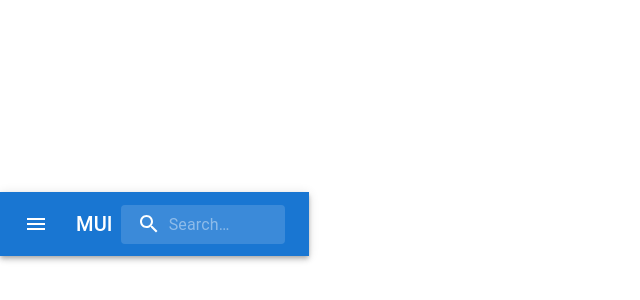
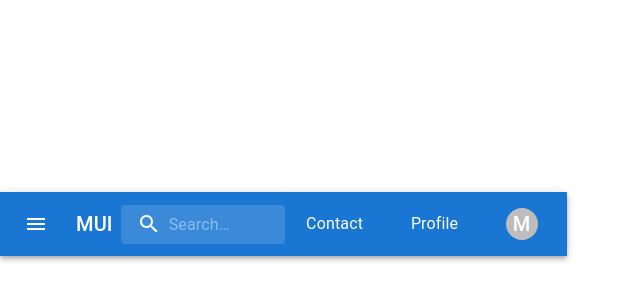
Before and after one commit to HenriqueCole/tecnico-website, a React (Vite) app: page / in a window 1280 px wide. Shown: the part 176-476 px from the top of the page, without its empty margins (0-640 px from the left). Built offline with nearby package versions, Linux system fonts and the light colour scheme.

Commit message:
feat: created profile account button

```diff
--- a/src/pages/home/index.jsx
+++ b/src/pages/home/index.jsx
@@ -21,6 +21,15 @@
 import ListItemText from "@mui/material/ListItemText";
 import InboxIcon from "@mui/icons-material/MoveToInbox";
 import MailIcon from "@mui/icons-material/Mail";
+
+//Account profile
+import Avatar from "@mui/material/Avatar";
+import Menu from "@mui/material/Menu";
+import MenuItem from "@mui/material/MenuItem";
+import Tooltip from "@mui/material/Tooltip";
+import PersonAdd from "@mui/icons-material/PersonAdd";
+import Settings from "@mui/icons-material/Settings";
+import Logout from "@mui/icons-material/Logout";
 
 import "./styles.css";
 
@@ -122,8 +131,18 @@
     </Box>
   );
 
+  //Account profile
+  const [anchorEl, setAnchorEl] = React.useState(null);
+  const open = Boolean(anchorEl);
+  const handleClick = (event) => {
+    setAnchorEl(event.currentTarget);
+  };
+  const handleClose = () => {
+    setAnchorEl(null);
+  };
   return (
     <div>
+      {/* Header */}
       <Box sx={{ flexGrow: 1 }}>
         <AppBar position="static">
           <Toolbar>
@@ -154,9 +173,94 @@
                 inputProps={{ "aria-label": "search" }}
               />
             </Search>
+            {/* Account profile */}
+            <Box
+              sx={{
+                display: "flex",
+                alignItems: "center",
+                textAlign: "center",
+              }}
+            >
+              <Typography sx={{ minWidth: 100 }}>Contact</Typography>
+              <Typography sx={{ minWidth: 100 }}>Profile</Typography>
+              <Tooltip title="Account settings">
+                <IconButton
+                  onClick={handleClick}
+                  size="small"
+                  sx={{ ml: 2 }}
+                  aria-controls={open ? "account-menu" : undefined}
+                  aria-haspopup="true"
+                  aria-expanded={open ? "true" : undefined}
+                >
+                  <Avatar sx={{ width: 32, height: 32 }}>M</Avatar>
+                </IconButton>
+              </Tooltip>
+            </Box>
+            <Menu
+              anchorEl={anchorEl}
+              id="account-menu"
+              open={open}
+              onClose={handleClose}
+              onClick={handleClose}
+              PaperProps={{
+                elevation: 0,
+                sx: {
+                  overflow: "visible",
+                  filter: "drop-shadow(0px 2px 8px rgba(0,0,0,0.32))",
+                  mt: 1.5,
+                  "& .MuiAvatar-root": {
+                    width: 32,
+                    height: 32,
+                    ml: -0.5,
+                    mr: 1,
+                  },
+                  "&:before": {
+                    content: '""',
+                    display: "block",
+                    position: "absolute",
+                    top: 0,
+                    right: 14,
+                    width: 10,
+                    height: 10,
+                    bgcolor: "background.paper",
+                    transform: "translateY(-50%) rotate(45deg)",
+                    zIndex: 0,
+                  },
+                },
+              }}
+              transformOrigin={{ horizontal: "right", vertical: "top" }}
+              anchorOrigin={{ horizontal: "right", vertical: "bottom" }}
+            >
+              <MenuItem onClick={handleClose}>
+                <Avatar /> Profile
+              </MenuItem>
+              <MenuItem onClick={handleClose}>
+                <Avatar /> My account
+              </MenuItem>
+              <Divider />
+              <MenuItem onClick={handleClose}>
+                <ListItemIcon>
+                  <PersonAdd fontSize="small" />
+                </ListItemIcon>
+                Add another account
+              </MenuItem>
+              <MenuItem onClick={handleClose}>
+                <ListItemIcon>
+                  <Settings fontSize="small" />
+                </ListItemIcon>
+                Settings
+              </MenuItem>
+              <MenuItem onClick={handleClose}>
+                <ListItemIcon>
+                  <Logout fontSize="small" />
+                </ListItemIcon>
+                Logout
+              </MenuItem>
+            </Menu>
           </Toolbar>
         </AppBar>
       </Box>
+      {/* Sidebar */}
       {["left", "right", "top", "bottom"].map((anchor) => (
         <React.Fragment key={anchor}>
           <Drawer
```
